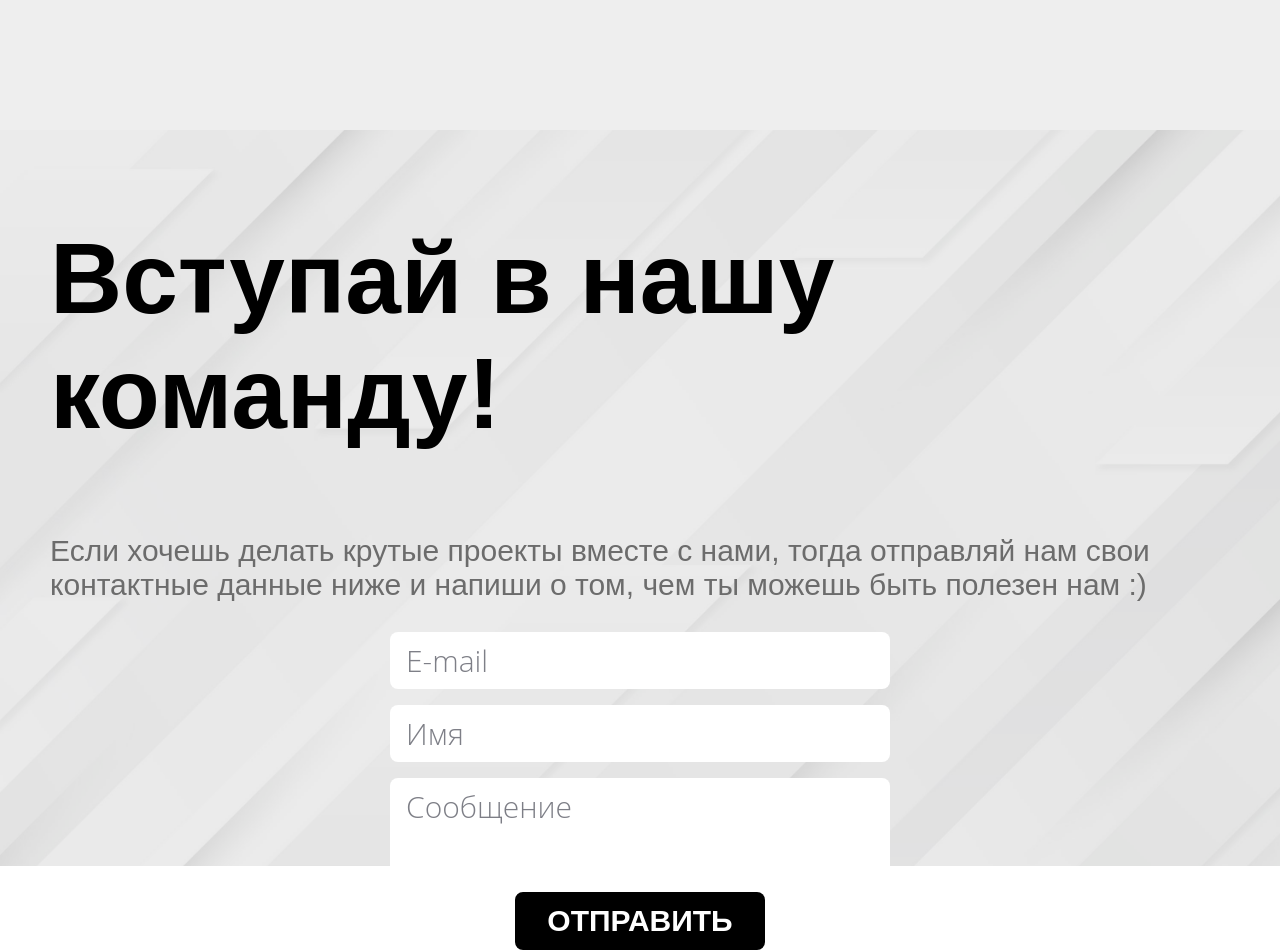
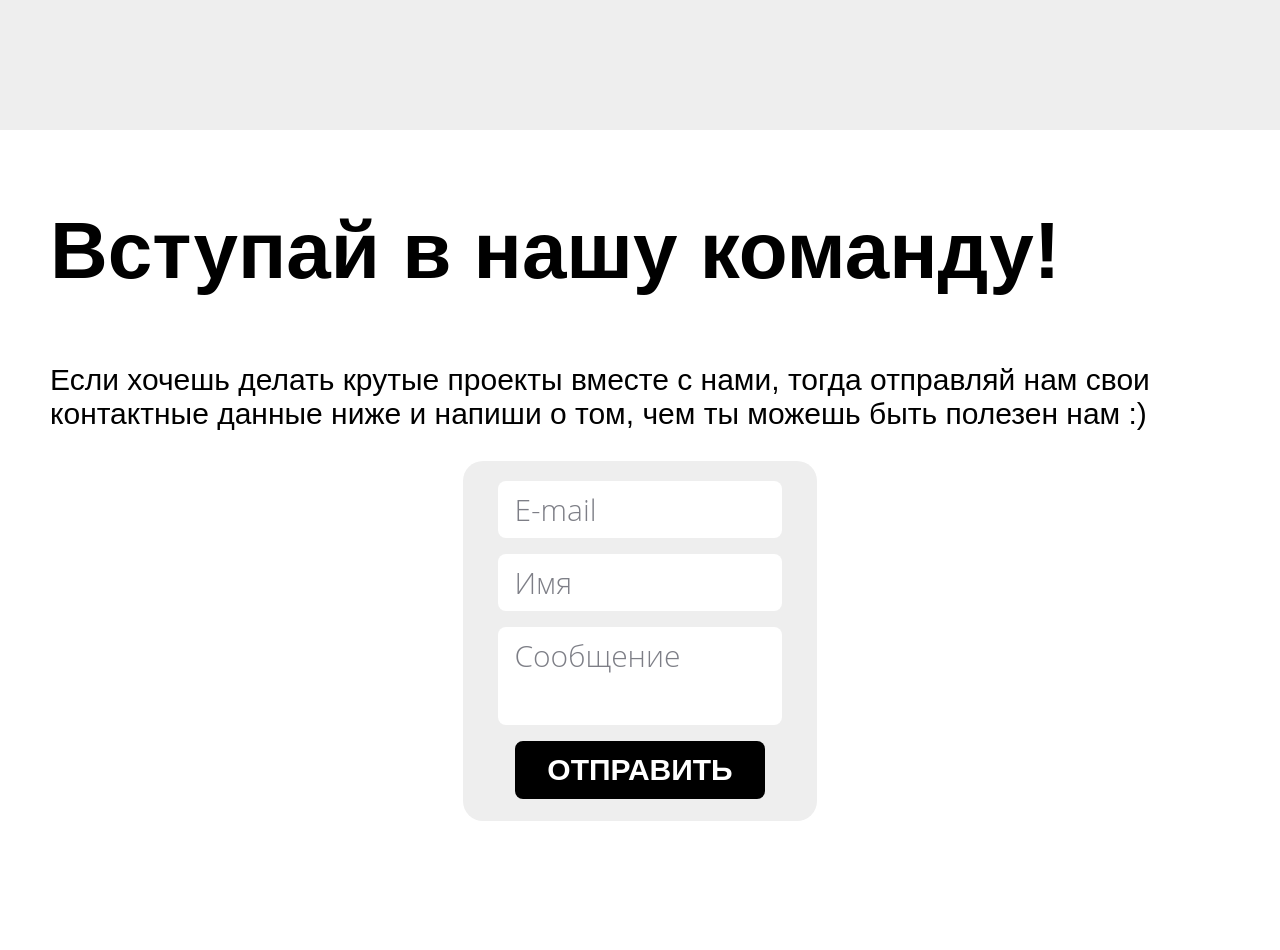
Before and after one commit to danax7/danax7.github.io, a plain HTML site: page ITSC_index_laptop.html in a window 1280 px wide. Shown: the part 5080-6030 px from the top of the page. After the commit the page ends 5968 px from the top, so only its background shows below. Drawn offline with Linux system fonts and the light colour scheme.

Commit message:
Теперь без фона формы

```diff
--- a/ITSC_style_laptop.css
+++ b/ITSC_style_laptop.css
@@ -252,7 +252,7 @@ font-weight: 400px;
 h2 {
   position: relative;
   font-family: "Montserrat", sans-serif;
-  font-size: 5em;
+  font-size: 4em;
   font-weight: 700;
 }
 
@@ -275,7 +275,7 @@ h2 {
 }
 
 .article_bluebg::before {
-  background: rgb(216 216 216 / 50%);
+
 }
 
 .article_first,
@@ -283,18 +283,19 @@ h2 {
   background-repeat: no-repeat;
   background-position: center center;
   background-size: cover;
+  padding-bottom: 30px;
 }
 
 
-.article_second {
+/*.article_second {
   background-image: url("backgr.jpg");
 }
-
+*/
 .form {
-  position: relative;
-  width: 500px;
-  margin: 0 auto;
-  text-align: center;
+      position: relative;
+    width: 80%;
+    margin: 0 auto;
+    text-align: center;
 }
 
 .form_input,
@@ -361,3 +362,14 @@ h2 {
   font-size: 30px;
 
 }
+.FORM{
+    display: flex;
+    text-align: center;
+    background-color: #eeeeee;
+    height: 340px;
+    width: 30%;
+    min-width: 30%;
+    margin-left: 35%;
+    padding-top: 20px;
+    border-radius: 20px;
+}
```
